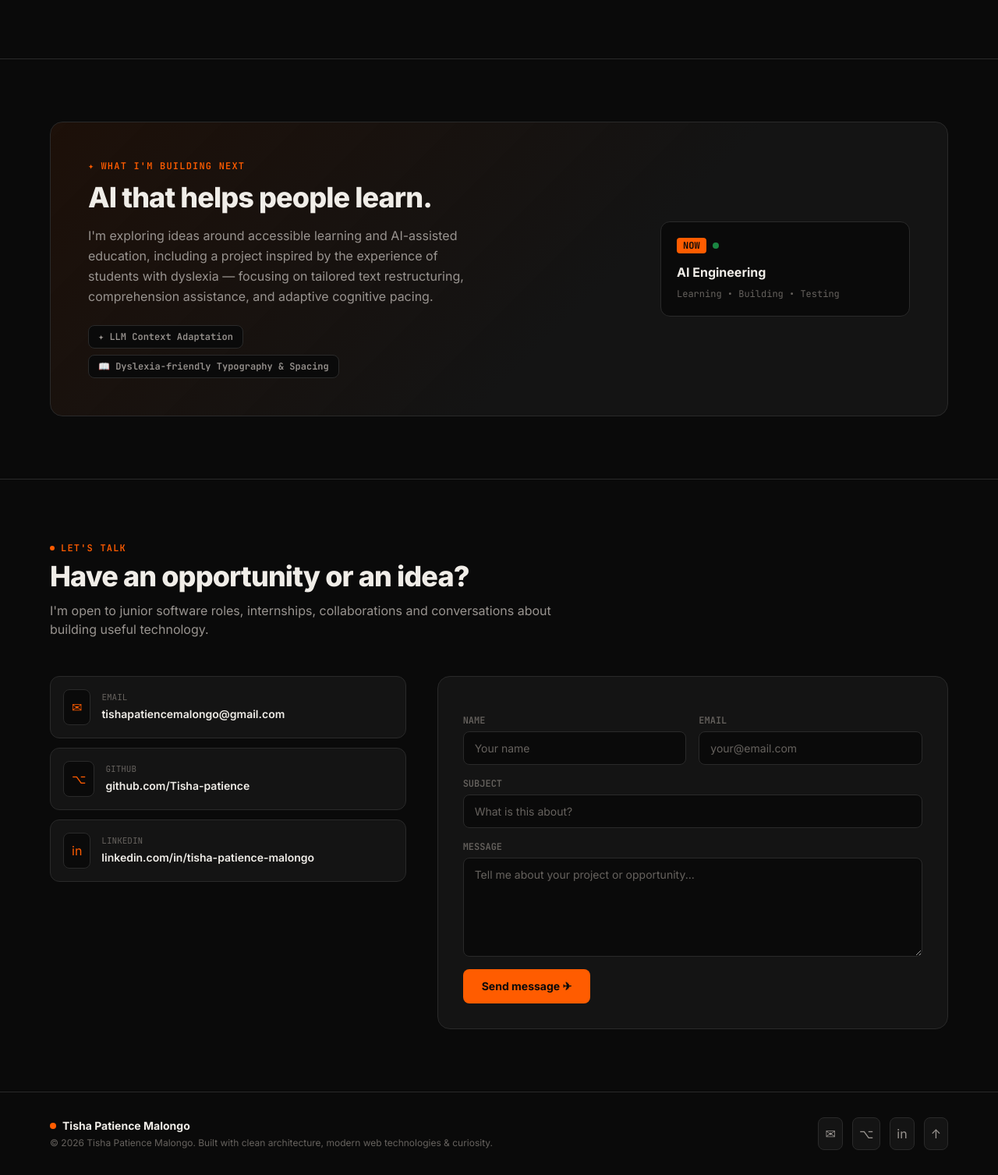
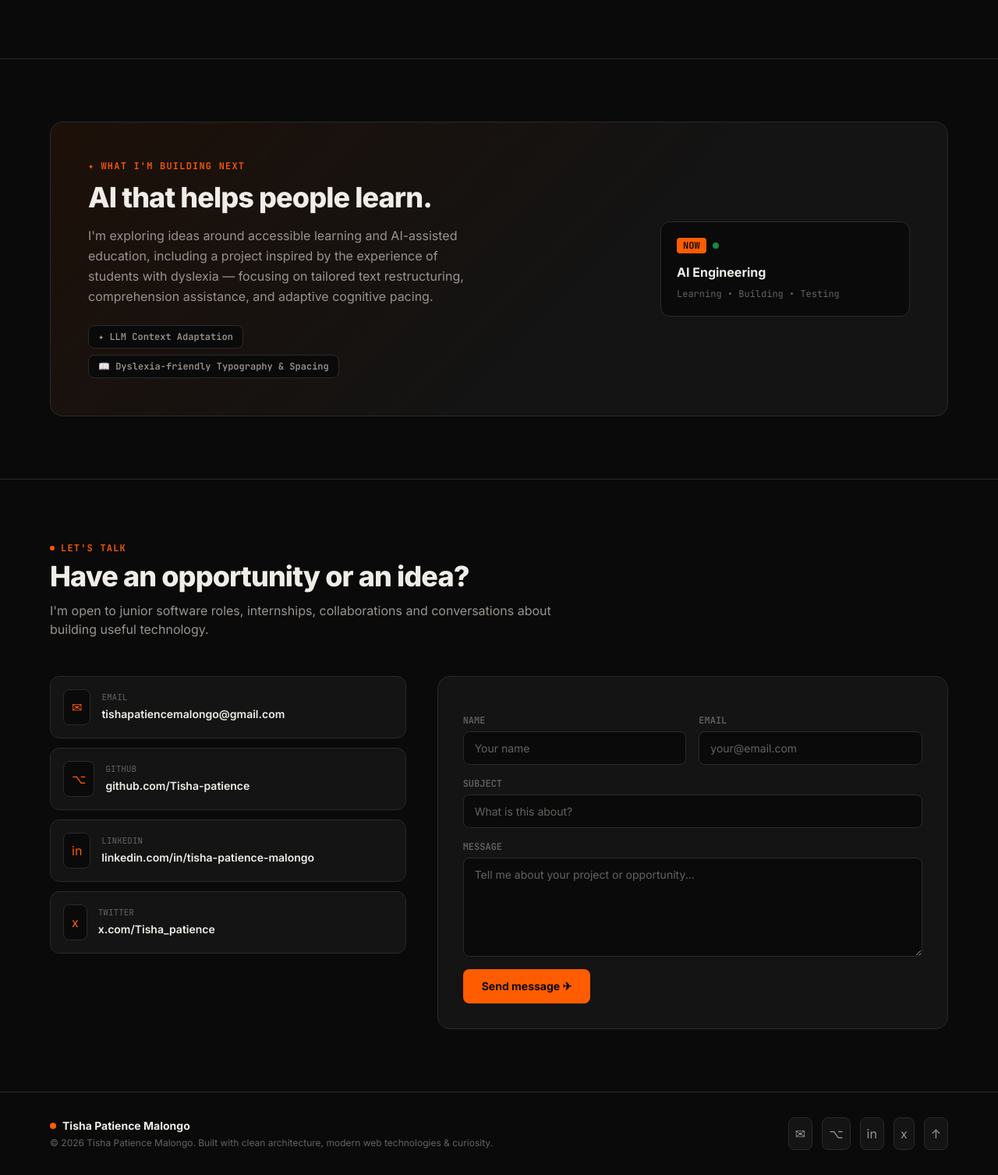
Before and after one commit to Tisha-patience/Portfolio, a Django app: page / in a window 1280 px wide. Shown: the part 2760-4267 px from the top of the page at 78% size. Run offline with Django 5.2, Linux system fonts and the light colour scheme; data that the repository does not hold is empty; some libraries are stand-ins or nearby versions.

Commit message:
added a few icons

```diff
--- a/templates/core/home.html
+++ b/templates/core/home.html
@@ -168,8 +168,8 @@
                  style="background:var(--surface); border-color:var(--border); color:var(--text-secondary); box-shadow: 0 8px 24px rgba(0,0,0,0.3)">
               <span class="text-brand text-base">⚙</span>
               <div>
-                <div class="font-bold" style="color:var(--text-primary)">AI & Python</div>
-                <div style="color:var(--text-muted)">Full-Stack Stack</div>
+                <div class="font-bold" style="color:var(--text-primary)">AI Engineer</div>
+                <div style="color:var(--text-muted)">Full-Stack Dev</div>
               </div>
             </div>
 
@@ -594,6 +594,16 @@
                 <span class="text-sm font-semibold group-hover:text-brand transition-colors" style="color:var(--text-primary)">linkedin.com/in/tisha-patience-malongo</span>
               </div>
             </a>
+
+            <a href="https://x.com/Tisha_patience" target="_blank" rel="noopener"
+               class="contact-link group flex items-center gap-3.5 p-4 rounded-xl border transition-all"
+               style="background:var(--surface); border-color:var(--border)">
+              <div class="p-2.5 rounded-lg border text-brand" style="background:var(--bg); border-color:var(--border)">x</div>
+              <div>
+                <span class="block text-[11px] font-mono uppercase" style="color:var(--text-muted)">Twitter</span>
+                <span class="text-sm font-semibold group-hover:text-brand transition-colors" style="color:var(--text-primary)">x.com/Tisha_patience</span>
+              </div>
+            </a>
           </div>
 
           <!-- Right: form -->
@@ -668,6 +678,10 @@
            class="footer-icon p-2 rounded-lg border transition-colors"
            style="border-color:var(--border); background:var(--surface); color:var(--text-secondary)"
            title="LinkedIn">in</a>
+        <a href="https://x.com/Tisha_patience" target="_blank" rel="noopener"
+           class="footer-icon p-2 rounded-lg border transition-colors"
+           style="border-color:var(--border); background:var(--surface); color:var(--text-secondary)"
+           title="X">x</a>
         <button onclick="window.scrollTo({top:0,behavior:'smooth'})"
            class="footer-icon p-2 rounded-lg border transition-colors"
            style="border-color:var(--border); background:var(--surface); color:var(--text-secondary)"
```
